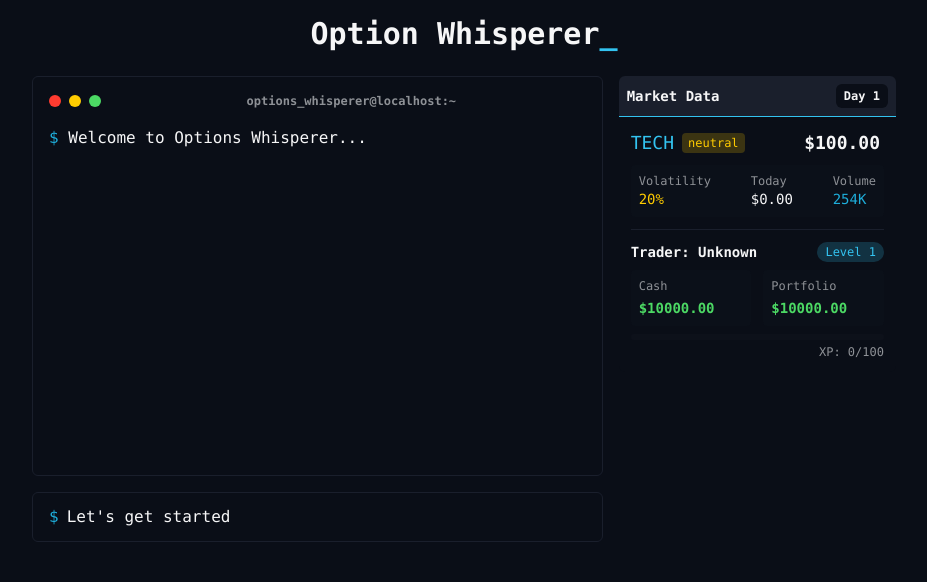
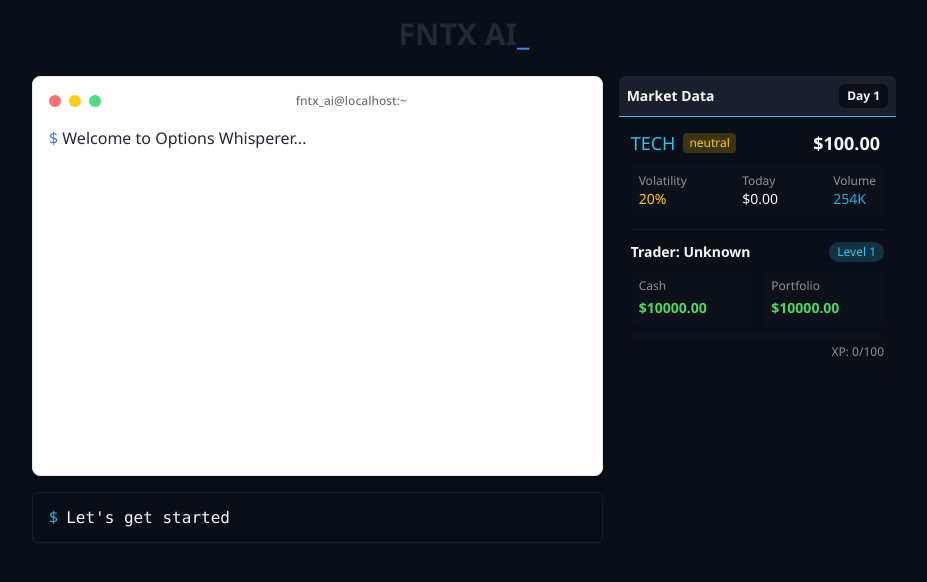
Before and after one commit to bearhedge/FNTX-AI_v7, a React (Vite) app: page / in a window 1280 px wide. Shown: the top 582 px of the page, without its empty margins (176-1103 px from the left). Built offline with nearby package versions, Linux system fonts and the light colour scheme.

Commit message:
Refactor: Update game name and styling
Update the game's name and apply a new color scheme and font based on the provided design inspiration.

```diff
--- a/index.html
+++ b/index.html
@@ -15,6 +15,14 @@
     <meta name="twitter:card" content="summary_large_image" />
     <meta name="twitter:site" content="@lovable_dev" />
     <meta name="twitter:image" content="https://lovable.dev/opengraph-image-p98pqg.png" />
+
+    <link href="https://fonts.googleapis.com/css2?family=Noto+Sans:wght@400;500;600;700&display=swap" rel="stylesheet">
+    <style>
+      @font-face {
+        font-family: 'Century Gothic';
+        src: local('Century Gothic');
+      }
+    </style>
   </head>
 
   <body>
--- a/src/components/game/GameInterface.tsx
+++ b/src/components/game/GameInterface.tsx
@@ -123,9 +123,9 @@ export function GameInterface() {
 
   return (
     <div className="max-w-4xl mx-auto p-4">
-      <h1 className="text-3xl font-bold text-center text-terminal-text mb-6 font-mono">
-        Option Whisperer
-        <span className="text-terminal-accent">_</span>
+      <h1 className="text-3xl font-bold text-center text-gray-800 mb-6">
+        FNTX AI
+        <span className="text-blue-500">_</span>
       </h1>
 
       <div className="grid grid-cols-1 lg:grid-cols-3 gap-4">
--- a/src/components/game/Terminal.tsx
+++ b/src/components/game/Terminal.tsx
@@ -19,18 +19,18 @@ export function Terminal({ messages, typing = false, className, displayedText =
   return (
     <div
       className={cn(
-        "bg-terminal-dark border border-terminal-light rounded-md p-4 font-mono text-terminal-text overflow-auto",
+        "bg-white border border-gray-200 rounded-lg p-4 font-sans text-gray-800 overflow-auto shadow-lg",
         className
       )}
     >
       <div className="flex items-center mb-4">
         <div className="flex space-x-2 mr-4">
-          <div className="w-3 h-3 bg-terminal-red rounded-full"></div>
-          <div className="w-3 h-3 bg-terminal-yellow rounded-full"></div>
-          <div className="w-3 h-3 bg-terminal-green rounded-full"></div>
+          <div className="w-3 h-3 bg-red-400 rounded-full"></div>
+          <div className="w-3 h-3 bg-yellow-400 rounded-full"></div>
+          <div className="w-3 h-3 bg-green-400 rounded-full"></div>
         </div>
-        <div className="text-xs text-terminal-muted font-semibold flex-1 text-center">
-          options_whisperer@localhost:~
+        <div className="text-xs text-gray-500 font-medium flex-1 text-center">
+          fntx_ai@localhost:~
         </div>
       </div>
 
@@ -41,16 +41,16 @@ export function Terminal({ messages, typing = false, className, displayedText =
             className="leading-relaxed animate-fade-in"
             style={{animationDelay: `${index * 50}ms`}}
           >
-            <span className="text-terminal-blue">$ </span>
+            <span className="text-blue-500">$ </span>
             <span>{message}</span>
           </div>
         ))}
 
         {typing && (
           <div className="leading-relaxed animate-fade-in">
-            <span className="text-terminal-blue">$ </span>
+            <span className="text-blue-500">$ </span>
             <span>{displayedText}</span>
-            <span className="inline-block w-2 h-4 bg-terminal-accent animate-pulse ml-0.5"></span>
+            <span className="inline-block w-2 h-4 bg-blue-500 animate-pulse ml-0.5"></span>
           </div>
         )}
         <div ref={messagesEndRef} />
--- a/src/index.css
+++ b/src/index.css
@@ -5,7 +5,7 @@
 
 @layer base {
   body {
-    @apply bg-terminal-dark;
+    @apply bg-slate-50 font-sans;
   }
 
   @keyframes fade-in {
@@ -28,95 +28,72 @@
 
 @layer base {
   :root {
-    --background: 0 0% 100%;
-    --foreground: 222.2 84% 4.9%;
+    --background: 220 33% 98%;
+    --foreground: 220 10% 15%;
 
     --card: 0 0% 100%;
-    --card-foreground: 222.2 84% 4.9%;
+    --card-foreground: 220 10% 15%;
 
     --popover: 0 0% 100%;
-    --popover-foreground: 222.2 84% 4.9%;
+    --popover-foreground: 220 10% 15%;
 
-    --primary: 222.2 47.4% 11.2%;
-    --primary-foreground: 210 40% 98%;
+    --primary: 220 10% 15%;
+    --primary-foreground: 220 10% 98%;
 
-    --secondary: 210 40% 96.1%;
-    --secondary-foreground: 222.2 47.4% 11.2%;
+    --secondary: 220 10% 92%;
+    --secondary-foreground: 220 10% 15%;
 
-    --muted: 210 40% 96.1%;
-    --muted-foreground: 215.4 16.3% 46.9%;
+    --muted: 220 10% 92%;
+    --muted-foreground: 220 10% 45%;
 
-    --accent: 210 40% 96.1%;
-    --accent-foreground: 222.2 47.4% 11.2%;
+    --accent: 220 10% 92%;
+    --accent-foreground: 220 10% 15%;
 
     --destructive: 0 84.2% 60.2%;
-    --destructive-foreground: 210 40% 98%;
+    --destructive-foreground: 0 0% 98%;
 
-    --border: 214.3 31.8% 91.4%;
-    --input: 214.3 31.8% 91.4%;
-    --ring: 222.2 84% 4.9%;
+    --border: 220 10% 90%;
+    --input: 220 10% 90%;
+    --ring: 220 10% 15%;
 
     --radius: 0.5rem;
-
-    --sidebar-background: 0 0% 98%;
-
-    --sidebar-foreground: 240 5.3% 26.1%;
-
-    --sidebar-primary: 240 5.9% 10%;
-
-    --sidebar-primary-foreground: 0 0% 98%;
-
-    --sidebar-accent: 240 4.8% 95.9%;
-
-    --sidebar-accent-foreground: 240 5.9% 10%;
-
-    --sidebar-border: 220 13% 91%;
-
-    --sidebar-ring: 217.2 91.2% 59.8%;
   }
 
   .dark {
-    --background: 222.2 84% 4.9%;
-    --foreground: 210 40% 98%;
+    --background: 220 10% 10%;
+    --foreground: 220 10% 98%;
 
-    --card: 222.2 84% 4.9%;
-    --card-foreground: 210 40% 98%;
+    --card: 220 10% 10%;
+    --card-foreground: 220 10% 98%;
 
-    --popover: 222.2 84% 4.9%;
-    --popover-foreground: 210 40% 98%;
+    --popover: 220 10% 10%;
+    --popover-foreground: 220 10% 98%;
 
-    --primary: 210 40% 98%;
-    --primary-foreground: 222.2 47.4% 11.2%;
+    --primary: 220 10% 98%;
+    --primary-foreground: 220 10% 10%;
 
-    --secondary: 217.2 32.6% 17.5%;
-    --secondary-foreground: 210 40% 98%;
+    --secondary: 220 10% 15%;
+    --secondary-foreground: 220 10% 98%;
 
-    --muted: 217.2 32.6% 17.5%;
-    --muted-foreground: 215 20.2% 65.1%;
+    --muted: 220 10% 15%;
+    --muted-foreground: 220 10% 65%;
 
-    --accent: 217.2 32.6% 17.5%;
-    --accent-foreground: 210 40% 98%;
+    --accent: 220 10% 15%;
+    --accent-foreground: 220 10% 98%;
 
     --destructive: 0 62.8% 30.6%;
-    --destructive-foreground: 210 40% 98%;
+    --destructive-foreground: 220 10% 98%;
 
-    --border: 217.2 32.6% 17.5%;
-    --input: 217.2 32.6% 17.5%;
-    --ring: 212.7 26.8% 83.9%;
-    --sidebar-background: 240 5.9% 10%;
-    --sidebar-foreground: 240 4.8% 95.9%;
-    --sidebar-primary: 224.3 76.3% 48%;
-    --sidebar-primary-foreground: 0 0% 100%;
-    --sidebar-accent: 240 3.7% 15.9%;
-    --sidebar-accent-foreground: 240 4.8% 95.9%;
-    --sidebar-border: 240 3.7% 15.9%;
-    --sidebar-ring: 217.2 91.2% 59.8%;
+    --border: 220 10% 15%;
+    --input: 220 10% 15%;
+    --ring: 220 10% 83.9%;
   }
 }
 
 @layer base {
   * {
     @apply border-border;
+    font-family: 'Century Gothic', 'Noto Sans', sans-serif;
   }
 
   body {
```
